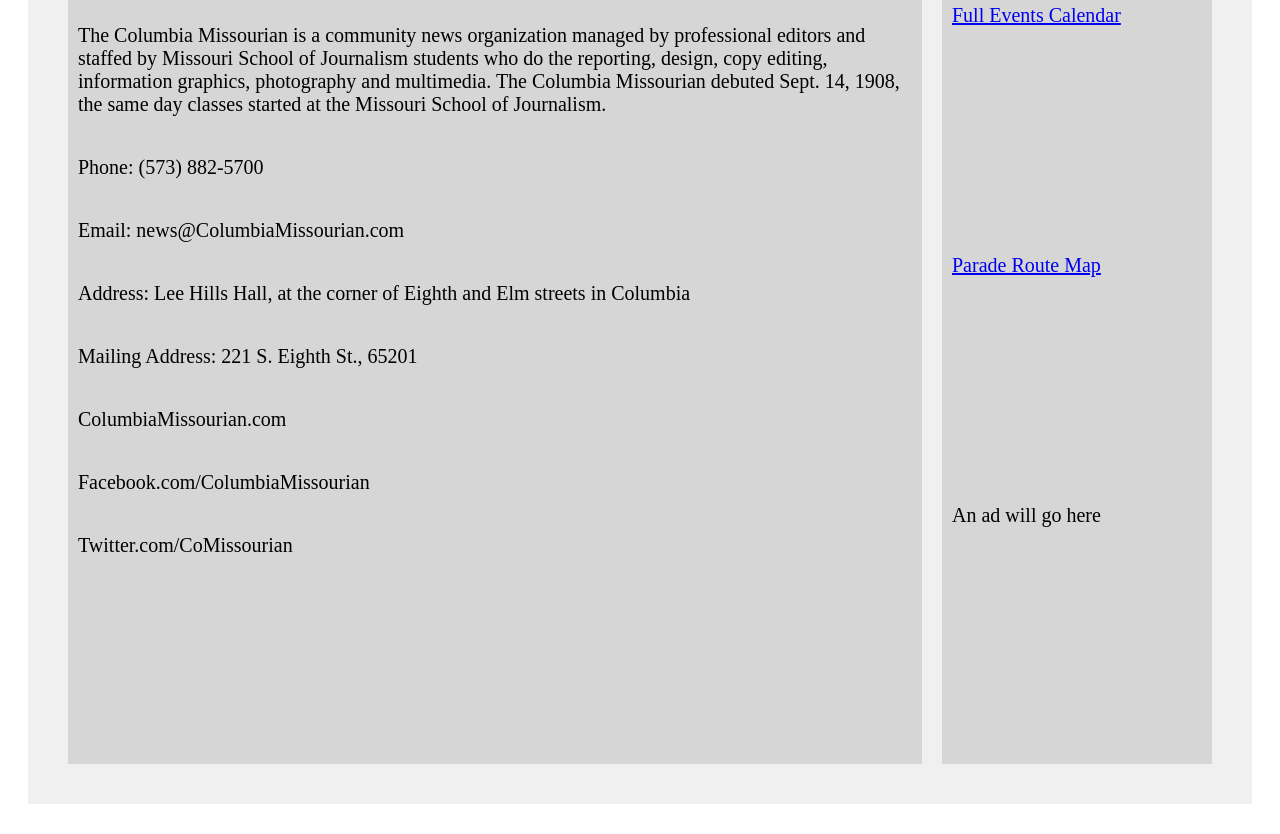
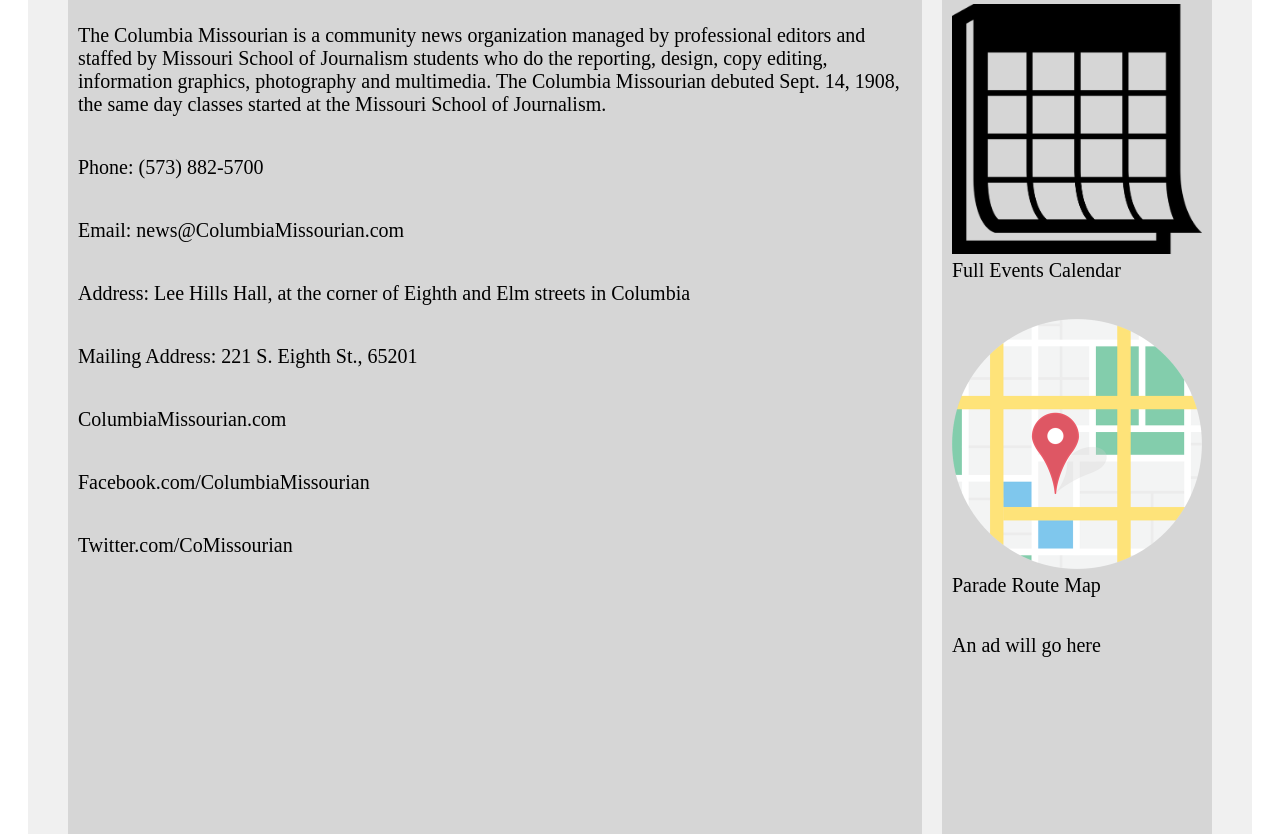
Before and after one commit to J4502-ss20/homecoming, a plain HTML site: page connect.html in a window 1280 px wide. Shown: the part 419-1253 px from the top of the page. Before the commit the page ends 1231 px from the top, so only its background shows below. Drawn offline with Linux system fonts and the light colour scheme.

Commit message:
Added map and calendar icon to all pages

```diff
--- a/connect.html
+++ b/connect.html
@@ -40,9 +40,9 @@
         </div>
           <div class="sidebar">
               <ul>
-                <li class=flex-item-1><a href="calendar.html" target="_blank">Full Events Calendar</a></li>
-                <li class=flex-item-2><a href="map.html" target="_blank">Parade Route Map</a></li>
-                <li class=flex-item-2>An ad will go here</li>
+                <li class=flex-item-1><a href="calendar.html" target="_blank"><img src="calendarimage.png" width="250px" height="250px" alt="calendar icon" class="center"/></a>Full Events Calendar</li>
+                <li class=flex-item-2><a href="map.html" target="_blank"><img src="mapicon2.png" width="250px" height="250px" alt="map icon" class]"center"/></a>Parade Route Map</li>
+                <li class=flex-item-3>An ad will go here</li>
               </ul>
           </div>
         </div>
--- a/stylesheet.css
+++ b/stylesheet.css
@@ -102,7 +102,7 @@
 .container li {
   list-style-type: none;
 	width: 250px;
-	height: 250px;
+	height: 315px;
 }
 
 .container ul {
@@ -111,8 +111,3 @@
   padding: 10px;
 	background-color: #d6d6d6;
 }
-
-.center {
-  display: flex;
-  align-items: center;
-}
```
Also changed, not shown: calendar.html (+1 -2 lines), chthrills.html (+2 -2 lines), events.html (+2 -2 lines), history.html (+2 -2 lines), home.html (+2 -2 lines), map.html (+1 -2 lines), news.html (+2 -2 lines), mapicon.png (added), mapicon2.png (added).
